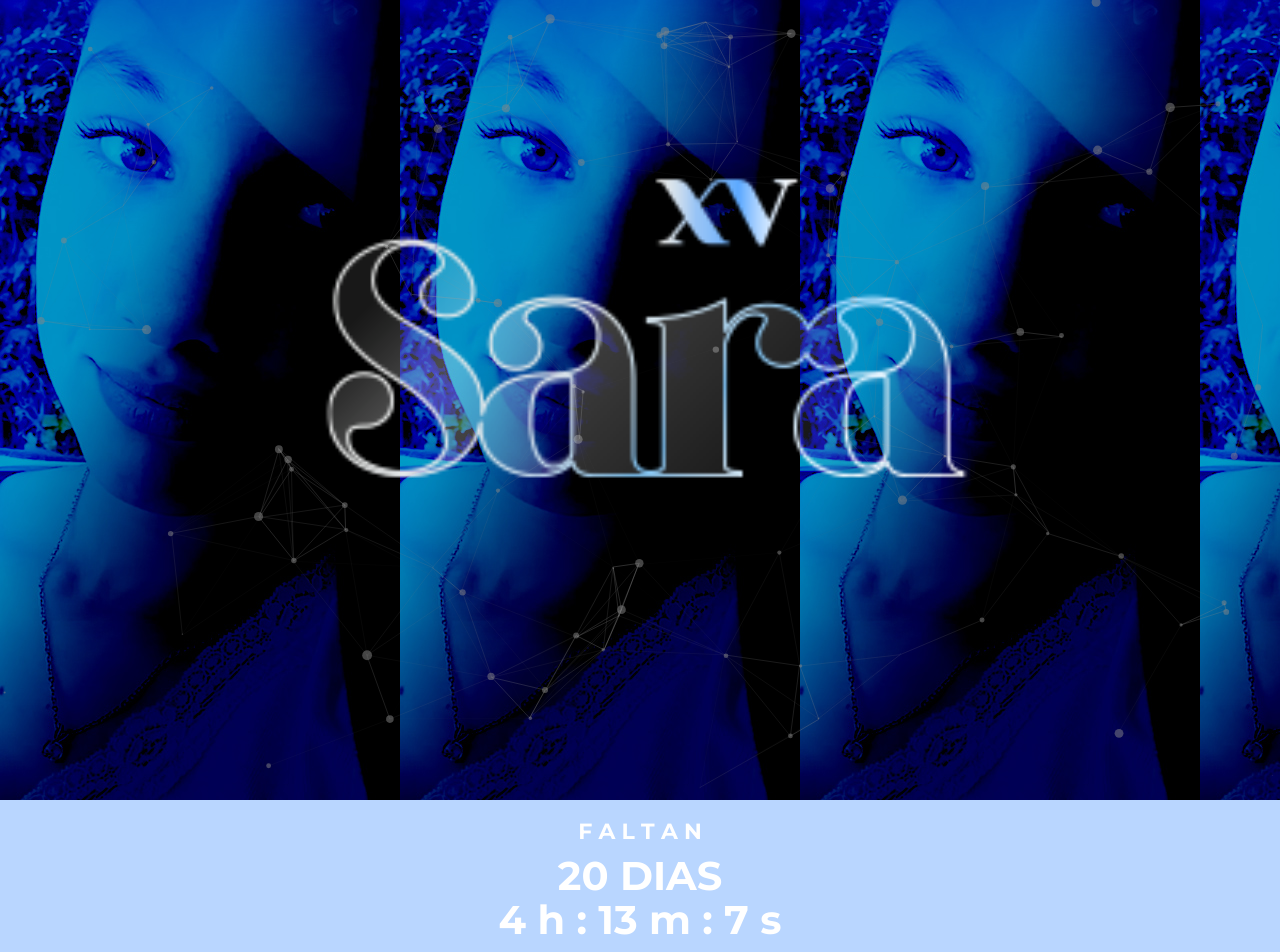
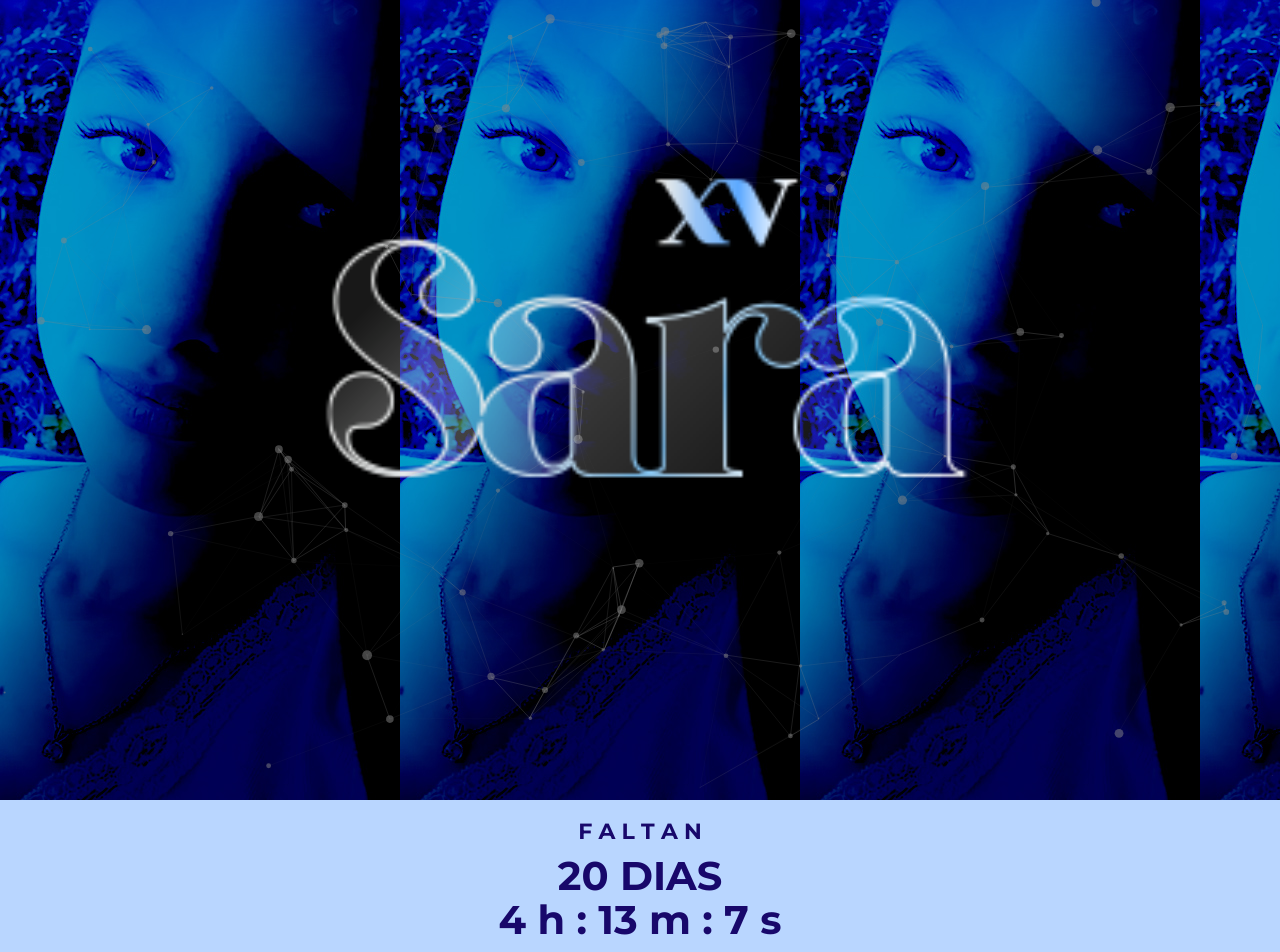
Before and after one commit to p-cura/githubpagesaraxv, a plain HTML site: page index.html in a window 1280 px wide. Shown: the top 952 px of the page. Drawn offline with nearby package versions, Linux system fonts and the light colour scheme.

Commit message:
Add files via upload

```diff
--- a/css/main.css
+++ b/css/main.css
@@ -46,7 +46,7 @@ h2{
 
 h3{
 	font-size: 22px;
-	color:#FFF;
+	color:#18086b;
 }
 
 h4{
@@ -55,7 +55,7 @@ h4{
 
 h5{
 	font-size: 40px;
-	color:#FFF;
+	color:#18086b;
 }
 
 h6{
```
